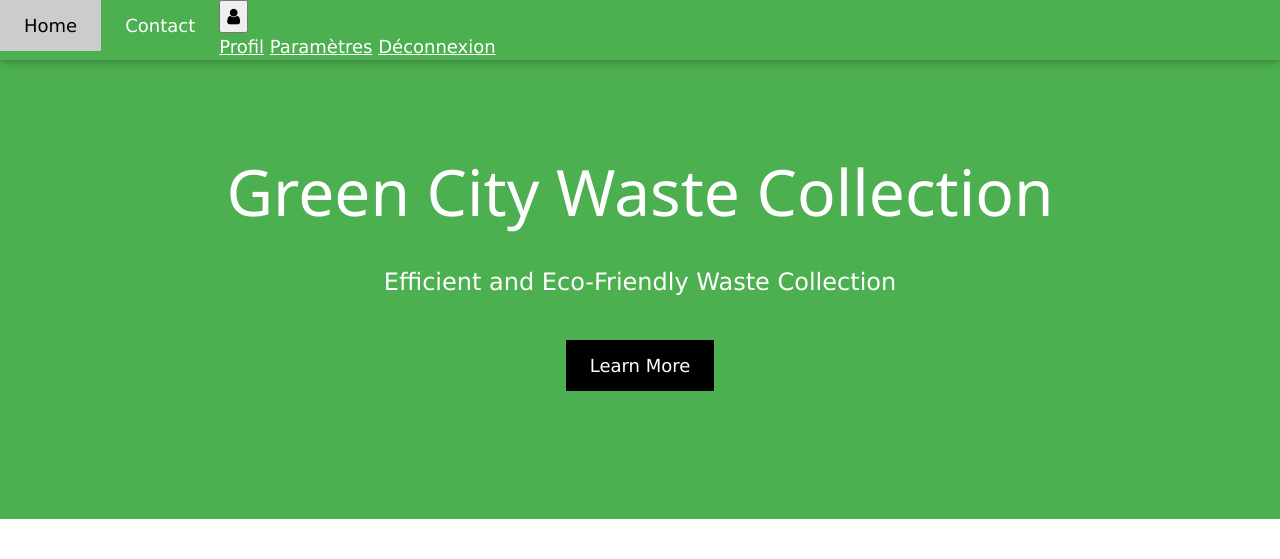
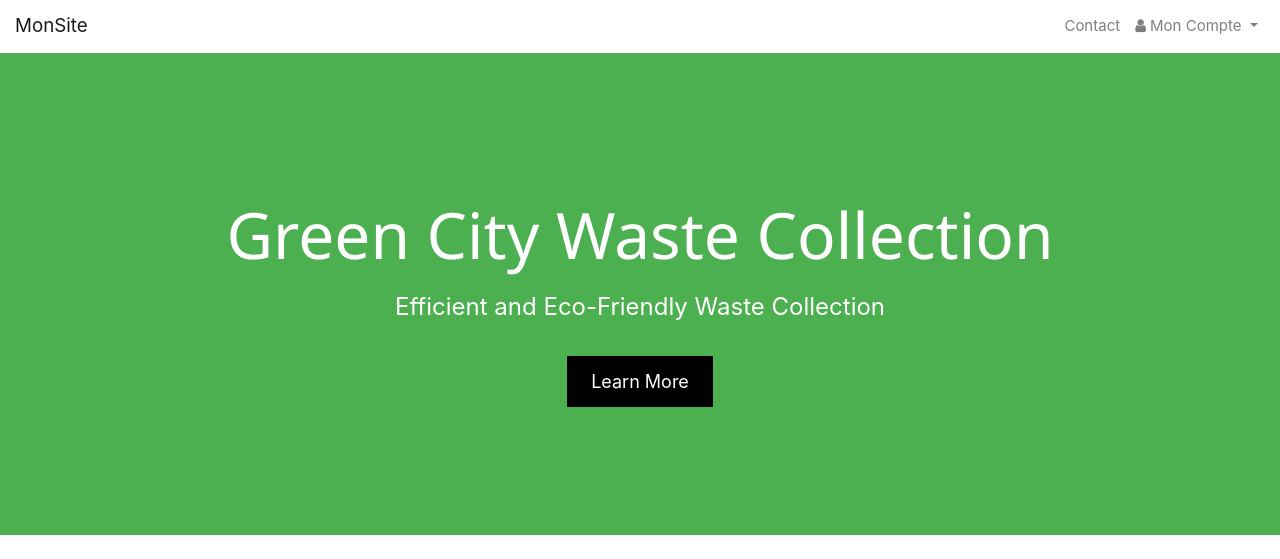
Before and after one commit to lucasgardes/ProjetESi, a PHP site: page /projetBSI/index.php in a window 1280 px wide. Shown: the top 559 px of the page. Run offline with PHP 8.4, Linux system fonts and the light colour scheme; the visitor is signed in with stand-in values (Sample User, id 1).

Commit message:
merge branch Connexion

```diff
--- a/CSS/header.css
+++ b/CSS/header.css
@@ -1,3 +1,7 @@
 a {
     text-decoration: none !important;
 }
+
+.navbar-gradient {
+    background: linear-gradient(90deg, #4CAF50 0%, #3e8e41 100%) !important;
+}
--- a/PHP/header.php
+++ b/PHP/header.php
@@ -1,38 +1,55 @@
 <?php
-session_start();
+if (session_status() === PHP_SESSION_NONE) {
+  session_start();
+}
 if (isset($_SESSION['loggedin']) && $_SESSION['loggedin'] === true) {
   $logged = true;
 } else {
   $logged = false;
 }
 ?>
-<link rel="stylesheet" href="https://www.w3schools.com/w3css/4/w3.css">
+<link href="https://stackpath.bootstrapcdn.com/bootstrap/4.5.2/css/bootstrap.min.css" rel="stylesheet">
 <link rel="stylesheet" href="https://fonts.googleapis.com/css?family=Lato">
 <link rel="stylesheet" href="https://fonts.googleapis.com/css?family=Montserrat">
 <link rel="stylesheet" href="https://cdnjs.cloudflare.com/ajax/libs/font-awesome/4.7.0/css/font-awesome.min.css">
 <link rel="stylesheet" href="../CSS/header.css">
-<div class="w3-top">
-    <div class="w3-bar w3-green w3-card w3-left-align w3-large">
-      <a class="w3-bar-item w3-button w3-padding-large w3-white">Home</a>
-      <a href="#contact" class="w3-bar-item w3-button w3-hide-small w3-padding-large w3-hover-white">Contact</a>
+
+<!-- Menu Bootstrap -->
+<nav class="navbar navbar-expand-lg navbar-light navbar-gradient">
+  <a class="navbar-brand" href="index.php">MonSite</a>
+  <button class="navbar-toggler" type="button" data-toggle="collapse" data-target="#navbarNavDropdown" aria-controls="navbarNavDropdown" aria-expanded="false" aria-label="Toggle navigation">
+    <span class="navbar-toggler-icon"></span>
+  </button>
+  <div class="collapse navbar-collapse" id="navbarNavDropdown">
+    <ul class="navbar-nav ml-auto">
+      <li class="nav-item">
+        <a class="nav-link" href="contact.php">Contact</a>
+      </li>
 
       <?php if (!$logged) : ?>
-      <div class="w3-right w3-hide-small" id="login-signup-container">
-          <a href="login.php" class="w3-bar-item w3-button w3-padding-large w3-hover-white">Connexion</a>
-          <a href="signup.php" class="w3-bar-item w3-button w3-padding-large w3-hover-white">Inscription</a>
-      </div>
+      <li class="nav-item">
+        <a class="nav-link" href="login.php">Connexion</a>
+      </li>
+      <li class="nav-item">
+        <a class="nav-link" href="signup.php">Inscription</a>
+      </li>
       <?php else : ?>
-      <div id="user-dropdown" class="dropdown">
-          <button class="dropbtn"><i class="fa fa-user"></i></button>
-          <div class="dropdown-content">
-              <a href="#profile">Profil</a>
-              <a href="#settings">Paramètres</a>
-              <!-- <a href="#routes" class="w3-bar-item w3-button w3-hide-small w3-padding-large w3-hover-white">Routes</a>
-              <a href="#cyclists" class="w3-bar-item w3-button w3-hide-small w3-padding-large w3-hover-white">Cyclists</a>
-              <a href="#statistics" class="w3-bar-item w3-button w3-hide-small w3-padding-large w3-hover-white">Statistics</a> -->
-              <a href="#logout">Déconnexion</a>
-          </div>
-      </div>
+      <li class="nav-item dropdown">
+        <a class="nav-link dropdown-toggle" href="#" id="navbarDropdownMenuLink" role="button" data-toggle="dropdown" aria-haspopup="true" aria-expanded="false">
+          <i class="fa fa-user"></i> Mon Compte
+        </a>
+        <div class="dropdown-menu" aria-labelledby="navbarDropdownMenuLink">
+          <a class="dropdown-item" href="profile.php">Profil</a>
+          <a class="dropdown-item" href="settings.php">Paramètres</a>
+          <a class="dropdown-item" href="logout.php">Déconnexion</a>
+        </div>
+      </li>
       <?php endif; ?>
-    </div>
-</div>
+    </ul>
+  </div>
+</nav>
+
+<!-- Inclure Bootstrap JS et Popper.js -->
+<script src="https://code.jquery.com/jquery-3.5.1.slim.min.js"></script>
+<script src="https://cdn.jsdelivr.net/npm/@popperjs/core@2.9.3/dist/umd/popper.min.js"></script>
+<script src="https://stackpath.bootstrapcdn.com/bootstrap/4.5.2/js/bootstrap.min.js"></script>
--- a/PHP/index.php
+++ b/PHP/index.php
@@ -5,6 +5,7 @@ if (isset($_SESSION['loggedin']) && $_SESSION['loggedin'] === true) {
 } else {
   $logged = false;
 }
+$_SESSION['redirect_url'] = $_SERVER['REQUEST_URI'];
 ?>
 
 <!DOCTYPE html>
@@ -14,40 +15,13 @@ if (isset($_SESSION['loggedin']) && $_SESSION['loggedin'] === true) {
 <meta charset="UTF-8">
 <meta name="viewport" content="width=device-width, initial-scale=1">
 <link rel="stylesheet" href="https://www.w3schools.com/w3css/4/w3.css">
-<link rel="stylesheet" href="https://fonts.googleapis.com/css?family=Lato">
-<link rel="stylesheet" href="https://fonts.googleapis.com/css?family=Montserrat">
-<link rel="stylesheet" href="https://cdnjs.cloudflare.com/ajax/libs/font-awesome/4.7.0/css/font-awesome.min.css">
 <link rel="stylesheet" href="../CSS/index.css">
-<script src="../JS/index.js"></script>
 </head>
 <body>
 
 <!-- Navbar -->
-<div class="w3-top">
-  <div class="w3-bar w3-green w3-card w3-left-align w3-large">
-    <a class="w3-bar-item w3-button w3-padding-large w3-white">Home</a>
-    <a href="#contact" class="w3-bar-item w3-button w3-hide-small w3-padding-large w3-hover-white">Contact</a>
+<?php include 'header.php';?>
 
-    <?php if (!$logged) : ?>
-    <div class="w3-right w3-hide-small" id="login-signup-container">
-        <a href="login.php" class="w3-bar-item w3-button w3-padding-large w3-hover-white">Connexion</a>
-        <a href="signup.php" class="w3-bar-item w3-button w3-padding-large w3-hover-white">Inscription</a>
-    </div>
-    <?php else : ?>
-    <div id="user-dropdown" class="dropdown">
-        <button class="dropbtn"><i class="fa fa-user"></i></button>
-        <div class="dropdown-content">
-            <a href="#profile">Profil</a>
-            <a href="#settings">Paramètres</a>
-            <!-- <a href="#routes" class="w3-bar-item w3-button w3-hide-small w3-padding-large w3-hover-white">Routes</a>
-            <a href="#cyclists" class="w3-bar-item w3-button w3-hide-small w3-padding-large w3-hover-white">Cyclists</a>
-            <a href="#statistics" class="w3-bar-item w3-button w3-hide-small w3-padding-large w3-hover-white">Statistics</a> -->
-            <a href="#logout">Déconnexion</a>
-        </div>
-    </div>
-    <?php endif; ?>
-  </div>
-</div>
 
 <!-- Header -->
 <header class="w3-container w3-green w3-center" style="padding:128px 16px">
@@ -101,17 +75,5 @@ if (isset($_SESSION['loggedin']) && $_SESSION['loggedin'] === true) {
     <i class="fa fa-linkedin w3-hover-opacity"></i>
  </div>
 </footer>
-
-<script>
-function myFunction() {
-  var x = document.getElementById("navDemo");
-  if (x.className.indexOf("w3-show") == -1) {
-    x.className += " w3-show";
-  } else {
-    x.className = x.className.replace(" w3-show", "");
-  }
-}
-</script>
-
 </body>
 </html>
--- a/PHP/login.php
+++ b/PHP/login.php
@@ -29,7 +29,9 @@
             $_SESSION['email'] = $email;
             $_SESSION['loggedin'] = true;
 
-            header("Location: index.php");
+            $redirect_url = isset($_SESSION['redirect_url']) ? $_SESSION['redirect_url'] : 'index.php';
+            unset($_SESSION['redirect_url']);
+            header("Location: " . $redirect_url);
             exit;
         }
 
```
Also changed, not shown: CSS/index.css (+3 -57 lines), JS/index.js (deleted, +0 -11 lines), PHP/logout.php (added, +23 -0 lines), PHP/manage_bicycles.php (+9 -8 lines).
